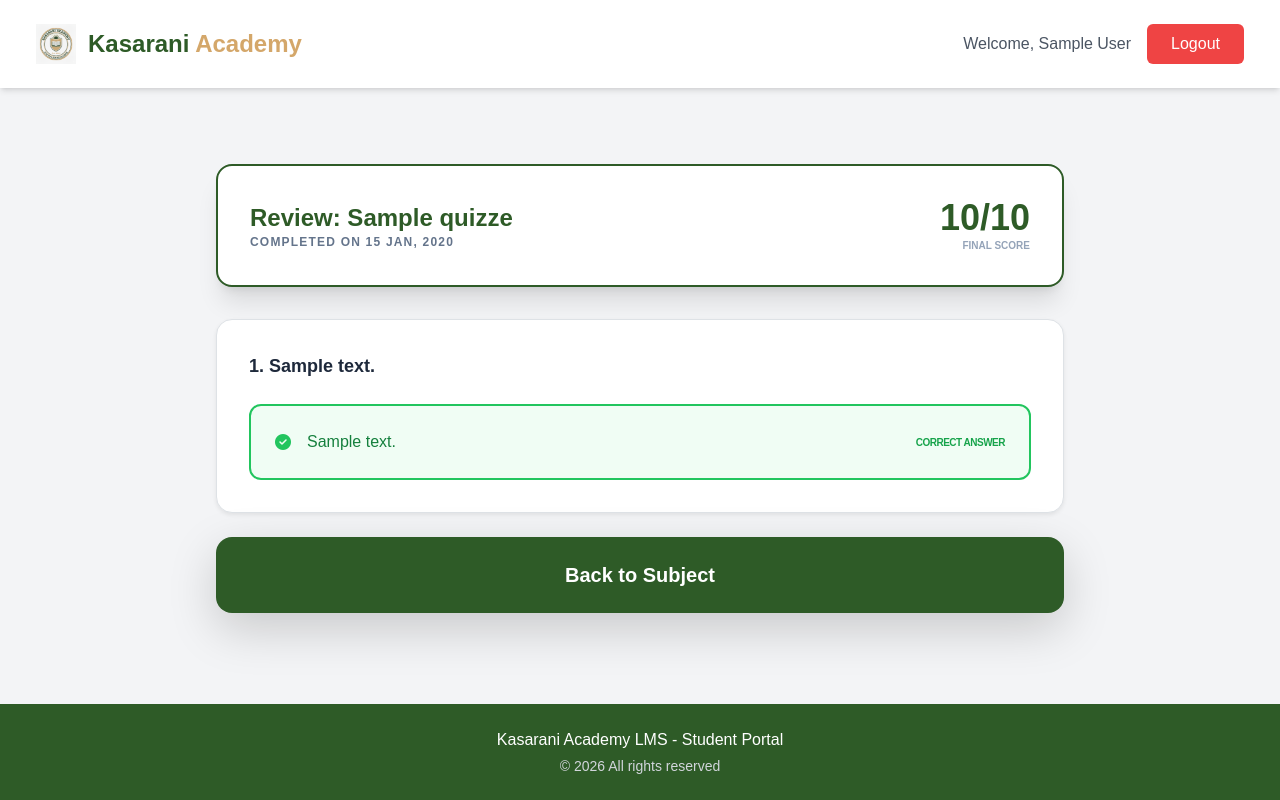
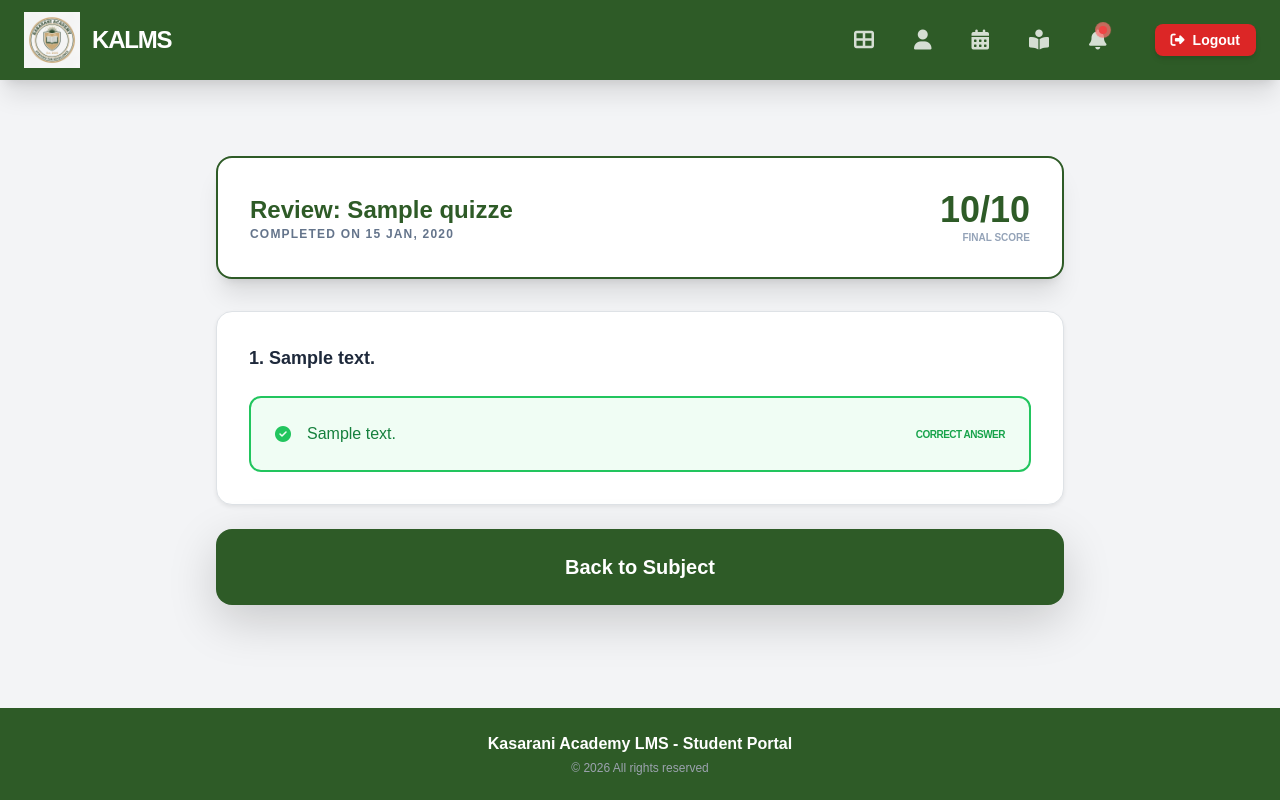
Before and after one commit to Wendy-Okoth/EducationalSystem, a Flask app: page /student/quiz/review/1 in a window 1280 px wide. Run offline with Flask 3, Linux system fonts and the light colour scheme; the visitor is signed in with stand-in values (Sample User, id 1); tables that the repository leaves empty hold one stand-in row (values such as "Sample post"); some libraries are stand-ins or nearby versions.

Commit message:
Updated navbar of student dashboard

```diff
--- a/app/templates/base_student.html
+++ b/app/templates/base_student.html
@@ -5,7 +5,6 @@
     <meta name="viewport" content="width=device-width, initial-scale=1.0">
     <title>{% block title %}Student Dashboard | Kasarani Academy LMS{% endblock %}</title>
 
-    <!-- Tailwind CSS -->
     <script src="https://cdn.tailwindcss.com"></script>
     <script>
         tailwind.config = {
@@ -29,47 +28,81 @@
         }
     </script>
 
-    <!-- Font Awesome -->
     <link rel="stylesheet" href="https://cdnjs.cloudflare.com/ajax/libs/font-awesome/6.5.0/css/all.min.css"/>
 
-    <!-- Bootstrap for modals -->
     <link href="https://cdn.jsdelivr.net/npm/bootstrap@5.3.0/dist/css/bootstrap.min.css" rel="stylesheet">
     <script src="https://cdn.jsdelivr.net/npm/bootstrap@5.3.0/dist/js/bootstrap.bundle.min.js"></script>
 
-    <!-- Custom CSS -->
     <link rel="stylesheet" href="{{ url_for('static', filename='styles.css') }}">
     <link rel="icon" type="image/png" href="{{ url_for('static', filename='images/kasalogo.png') }}">
     {% block extra_css %}{% endblock %}
 </head>
 <body class="bg-gray-100 min-h-screen">
 
-<!-- Simple header that works -->
-<nav class="bg-white shadow-md py-4 px-6">
-    <div class="container mx-auto flex justify-between items-center">
+<nav class="bg-kas-dark-green shadow-xl sticky top-0 z-50 px-6">
+    <div class="max-w-7xl mx-auto flex justify-between items-center h-20">
+
         <div class="flex items-center space-x-3">
-            <img src="{{ url_for('static', filename='images/kasalogo.png') }}"
-                 alt="Kasarani Academy Logo"
-                 class="h-10 w-auto">
-            <span class="text-2xl font-black text-kas-dark-green">
-                Kasarani<span class="text-kas-light-brown"> Academy</span>
-            </span>
+            <a href="{{ url_for('student.dashboard') }}" class="flex items-center space-x-3 group">
+                <img src="{{ url_for('static', filename='images/kasalogo.png') }}"
+                     alt="Kasarani Logo"
+                     class="h-14 w-auto object-contain">
+                <span class="text-2xl font-black text-white tracking-tighter transition group-hover:text-kas-light-brown">
+                    KALMS
+                </span>
+            </a>
         </div>
-        <div class="flex items-center space-x-4">
-            <span class="text-gray-600">Welcome, {{ session.get('user_name', 'Student') }}</span>
-            <a href="{{ url_for('auth.logout') }}" class="px-4 py-2 bg-red-500 text-white rounded hover:bg-red-600">
-                Logout
+
+        <div class="flex items-center space-x-6 md:space-x-10">
+
+            <div class="flex items-center space-x-2 md:space-x-6">
+                <a href="{{ url_for('student.dashboard') }}"
+                   class="p-2 transition-all hover:text-kas-light-brown {% if request.endpoint == 'student.dashboard' %}text-kas-light-brown border-b-2 border-kas-light-brown{% else %}text-white/80{% endif %}"
+                   title="Dashboard">
+                    <i class="fas fa-th-large text-xl"></i>
+                </a>
+
+                <a href="{{ url_for('student.profile') }}"
+                   class="p-2 transition-all hover:text-kas-light-brown {% if request.endpoint == 'student.profile' %}text-kas-light-brown border-b-2 border-kas-light-brown{% else %}text-white/80{% endif %}"
+                   title="Profile">
+                    <i class="fas fa-user text-xl"></i>
+                </a>
+
+                <a href="{{ url_for('student.calendar') }}"
+                   class="p-2 transition-all hover:text-kas-light-brown {% if request.endpoint == 'student.calendar' %}text-kas-light-brown border-b-2 border-kas-light-brown{% else %}text-white/80{% endif %}"
+                   title="Calendar">
+                    <i class="fas fa-calendar-alt text-xl"></i>
+                </a>
+
+                <a href="{{ url_for('student.subjects') }}"
+                   class="p-2 transition-all hover:text-kas-light-brown {% if request.endpoint == 'student.subjects' %}text-kas-light-brown border-b-2 border-kas-light-brown{% else %}text-white/80{% endif %}"
+                   title="My Learning">
+                    <i class="fas fa-book-reader text-xl"></i>
+                </a>
+
+                <button class="p-2 text-white/80 hover:text-kas-light-brown transition relative" title="Notifications">
+                    <i class="fas fa-bell text-xl"></i>
+                    <span class="absolute top-2 right-2 flex h-2 w-2">
+                        <span class="animate-ping absolute inline-flex h-full w-full rounded-full bg-red-400 opacity-75"></span>
+                        <span class="relative inline-flex rounded-full h-2 w-2 bg-red-500"></span>
+                    </span>
+                </button>
+            </div>
+
+            <a href="{{ url_for('auth.logout') }}"
+               class="px-3 py-1.5 bg-red-600 text-white rounded-lg hover:bg-red-700 transition-all font-bold text-sm shadow-md flex items-center shrink-0">
+                <i class="fas fa-sign-out-alt mr-2"></i> Logout
             </a>
         </div>
     </div>
 </nav>
 
-<!-- Main content -->
-<main class="container mx-auto mt-6 px-4">
+<main class="container mx-auto mt-6 px-4 pb-12">
     {% with messages = get_flashed_messages(with_categories=true) %}
       {% if messages %}
         <div class="mb-6">
         {% for category, message in messages %}
-          <div class="p-4 rounded-lg mb-2 {% if category == 'error' %}bg-red-100 text-red-700 border border-red-300{% elif category == 'success' %}bg-green-100 text-green-700 border border-green-300{% else %}bg-blue-100 text-blue-700 border border-blue-300{% endif %}">
+          <div class="p-4 rounded-lg mb-2 shadow-sm animate-pulse {% if category == 'error' %}bg-red-100 text-red-700 border border-red-300{% elif category == 'success' %}bg-green-100 text-green-700 border border-green-300{% else %}bg-blue-100 text-blue-700 border border-blue-300{% endif %}">
             {{ message }}
           </div>
         {% endfor %}
@@ -80,10 +113,9 @@
     {% block content %}{% endblock %}
 </main>
 
-<!-- Simple footer -->
-<footer class="mt-8 py-4 bg-kas-dark-green text-white text-center">
-    <p>Kasarani Academy LMS - Student Portal</p>
-    <p class="text-sm text-gray-300 mt-1">&copy; 2026 All rights reserved</p>
+<footer class="mt-auto py-6 bg-kas-dark-green text-white text-center">
+    <p class="font-bold">Kasarani Academy LMS - Student Portal</p>
+    <p class="text-xs text-gray-400 mt-1">&copy; 2026 All rights reserved</p>
 </footer>
 
 {% block extra_js %}{% endblock %}
```
